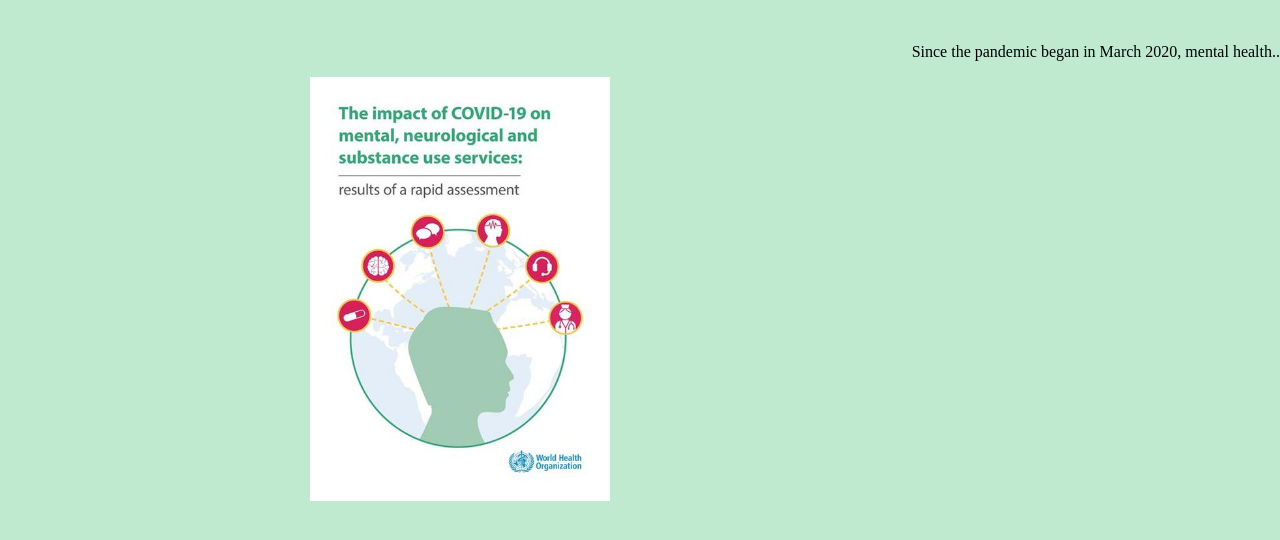
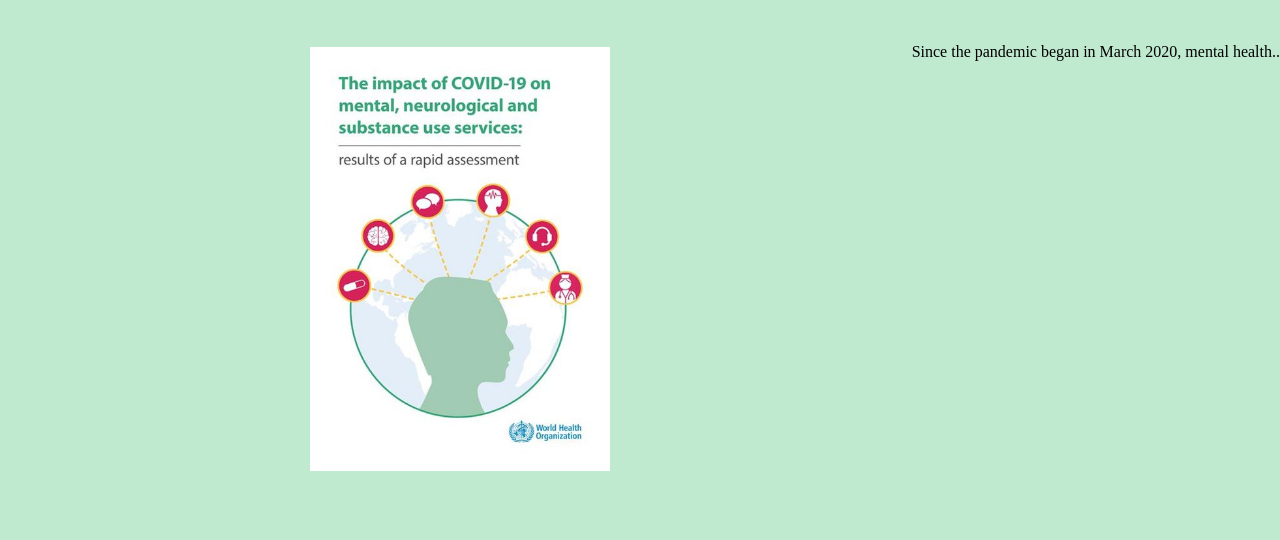
Before and after one commit to J4502-SS21/COVID19mentalhealth, a plain HTML site: page index.html in a window 1280 px wide. Shown: the part 164-704 px from the top of the page. Drawn offline with Linux system fonts and the light colour scheme; a web font is replaced by a local one.

Commit message:
Update style.css

```diff
--- a/style.css
+++ b/style.css
@@ -73,7 +73,7 @@ padding right: 10px;
 }
 
 img{
-  margin: 50px; auto;
+  margin: 20px; auto;
   width: 50%;
   max-width: 300px;
   min-width: 150px;
```
